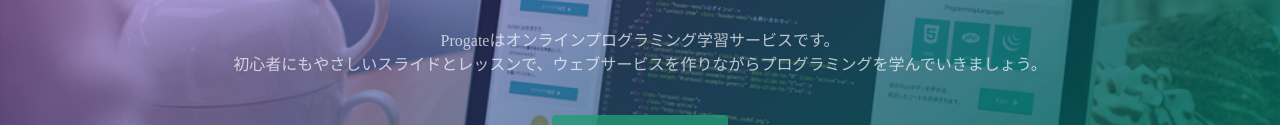
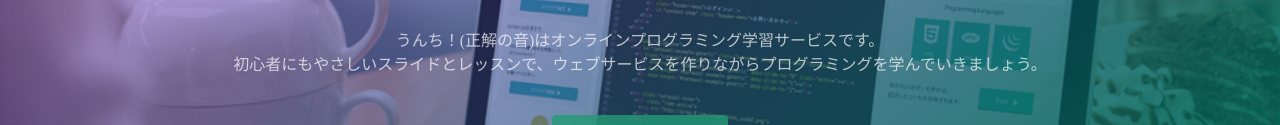
Before and after one commit to NeoCat718/NeoCat718.github.io, a plain HTML site: page index.html in a window 1280 px wide. Shown: the part 317-442 px from the top of the page. Drawn offline with Linux system fonts and the light colour scheme.

Commit message:
Update index.html

```diff
--- a/index.html
+++ b/index.html
@@ -24,7 +24,7 @@
   <div class="top-wrapper">
     <div class="container">
       <h1>LEARN TO CODE.<br>LEARN TO BE CREATIVE.</h1>
-      <p>Progateはオンラインプログラミング学習サービスです。<br>初心者にもやさしいスライドとレッスンで、ウェブサービスを作りながらプログラミングを学んでいきましょう。</p>
+      <p>うんち！(正解の音)はオンラインプログラミング学習サービスです。<br>初心者にもやさしいスライドとレッスンで、ウェブサービスを作りながらプログラミングを学んでいきましょう。</p>
       <div class="btn-wrapper">
         <a href="#" class="btn signup">新規登録はこちら</a>
         <p>or</p>
```
